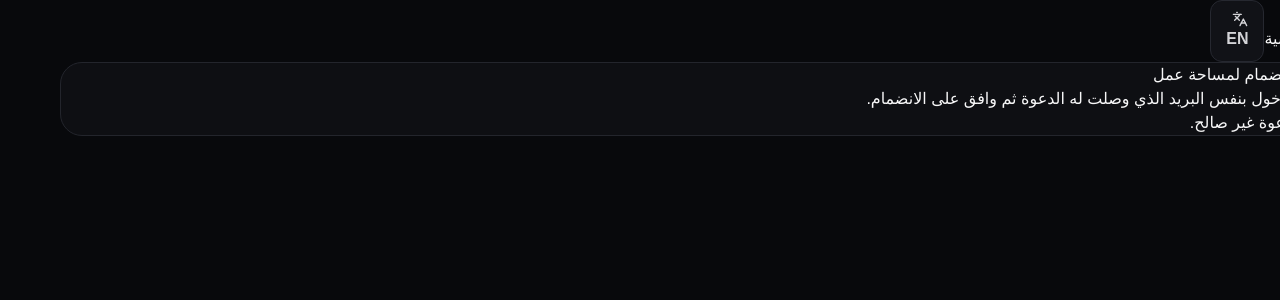
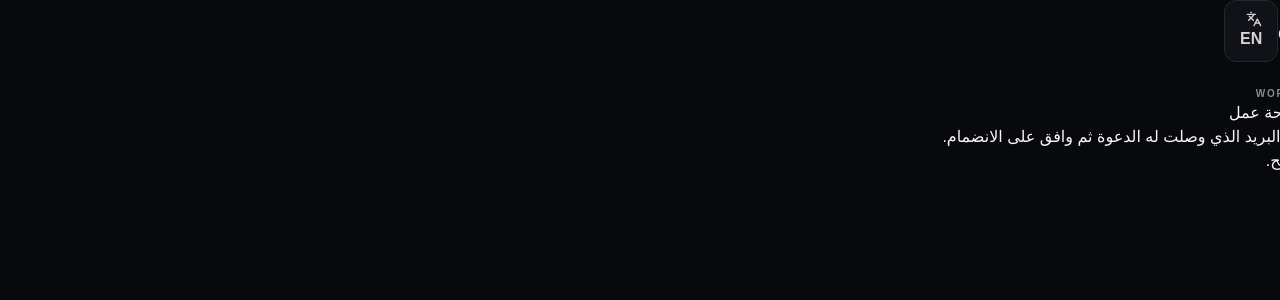
Before and after one commit to belalaamer/ai-creative-os, a Next.js app in the folder apps/web/: page /invite in a window 1280 px wide. Shown: the top 300 px of the page. Built offline with nearby package versions, Linux system fonts and the light colour scheme; no server answers.

Commit message:
feat: polish workspace invitation flow

```diff
--- a/apps/web/app/invite/page.tsx
+++ b/apps/web/app/invite/page.tsx
@@ -2,15 +2,31 @@
 import { useEffect, useMemo, useState } from 'react';
 import Link from 'next/link';
 import { useRouter } from 'next/navigation';
+import { ArrowLeft, CheckCircle2, Mail, Sparkles, UserPlus } from 'lucide-react';
 import { createClient } from '@/lib/supabase';
 import { LanguageToggle } from '@/components/language-toggle';
 import { useLanguage } from '@/lib/i18n';
 
 export default function InvitePage() {
-  const supabase = useMemo(() => createClient(), []); const router = useRouter(); const { t } = useLanguage();
-  const [token,setToken]=useState(''); const [busy,setBusy]=useState(false); const [message,setMessage]=useState(''); const [signedIn,setSignedIn]=useState(false);
+  const supabase=useMemo(()=>createClient(),[]); const router=useRouter(); const {t,locale}=useLanguage(); const ar=locale==='ar';
+  const [token,setToken]=useState(''); const [busy,setBusy]=useState(false); const [message,setMessage]=useState(''); const [signedIn,setSignedIn]=useState(false); const [accepted,setAccepted]=useState(false);
   useEffect(()=>{setToken(new URLSearchParams(window.location.search).get('token')||'');supabase.auth.getUser().then(({data})=>setSignedIn(Boolean(data.user)));},[supabase]);
-  async function accept(){setBusy(true);setMessage('');try{const {data:{session}}=await supabase.auth.getSession();if(!session){setMessage(t('inviteSignInFirst'));return;}const r=await fetch('/api/invite/accept',{method:'POST',headers:{'Content-Type':'application/json',Authorization:`Bearer ${session.access_token}`},body:JSON.stringify({token})});const j=await r.json();if(!r.ok)throw new Error(j.error||'Invite failed');setMessage(t('inviteAccepted'));setTimeout(()=>router.push('/dashboard'),600);}catch(e){setMessage(e instanceof Error?e.message:t('genericError'));}finally{setBusy(false)}}
+  async function accept(){setBusy(true);setMessage('');try{const {data:{session}}=await supabase.auth.getSession();if(!session){setMessage(t('inviteSignInFirst'));return;}const r=await fetch('/api/invite/accept',{method:'POST',headers:{'Content-Type':'application/json',Authorization:`Bearer ${session.access_token}`},body:JSON.stringify({token})});const j=await r.json();if(!r.ok)throw new Error(j.error||'Invite failed');setAccepted(true);setMessage(t('inviteAccepted'));setTimeout(()=>router.push('/dashboard'),900);}catch(e){setMessage(e instanceof Error?e.message:t('genericError'));}finally{setBusy(false)}}
   const loginHref=`/auth?next=${encodeURIComponent(`/invite?token=${token}`)}`;
-  return <main className="min-h-screen px-6 py-14"><div className="mx-auto max-w-lg"><div className="flex items-center justify-between"><Link href="/" className="text-zinc-400">← {t('home')}</Link><LanguageToggle/></div><div className="card mt-8 p-7"><h1 className="text-3xl font-black">{t('inviteTitle')}</h1><p className="mt-2 text-zinc-500">{t('inviteSubtitle')}</p>{!token?<div className="mt-6 rounded-xl border border-red-900/50 bg-red-950/30 p-4 text-red-300">{t('invalidInvite')}</div>:<div className="mt-6 space-y-4">{signedIn?<button className="btn btn-primary w-full" disabled={busy} onClick={accept}>{busy?t('creating'):t('acceptInvite')}</button>:<Link className="btn btn-primary block w-full text-center" href={loginHref}>{t('inviteSignIn')}</Link>}{message&&<div className="rounded-xl border border-zinc-800 bg-zinc-900 p-3 text-sm">{message}</div>}</div>}</div></div></main>;
+
+  return <main className="invite-shell">
+    <header className="invite-top"><Link href="/" className="auth-brand"><span><Sparkles size={18}/></span><b>Creative OS</b></Link><LanguageToggle/></header>
+    <section className="invite-card">
+      <div className="invite-icon">{accepted?<CheckCircle2 size={24}/>:<UserPlus size={24}/>}</div>
+      <div className="studio-eyebrow">WORKSPACE INVITATION</div>
+      <h1>{t('inviteTitle')}</h1>
+      <p>{t('inviteSubtitle')}</p>
+
+      {!token?<div className="invite-error">{t('invalidInvite')}</div>:<>
+        <div className="invite-info"><Mail size={16}/><span>{ar?'سجّل بنفس البريد اللي وصلت له الدعوة لضمان ربط الحساب بمساحة العمل الصحيحة.':'Sign in with the email address that received the invitation so the workspace is linked correctly.'}</span></div>
+        {signedIn?<button className="auth-submit" disabled={busy||accepted} onClick={accept}>{busy?t('creating'):accepted?t('inviteAccepted'):t('acceptInvite')}</button>:<Link className="auth-submit inline-flex items-center justify-center gap-2" href={loginHref}>{t('inviteSignIn')}<ArrowLeft size={15} className="directional-icon"/></Link>}
+        {message&&<div className={accepted?'invite-message is-success':'invite-message'}>{message}</div>}
+      </>}
+    </section>
+  </main>;
 }
```
